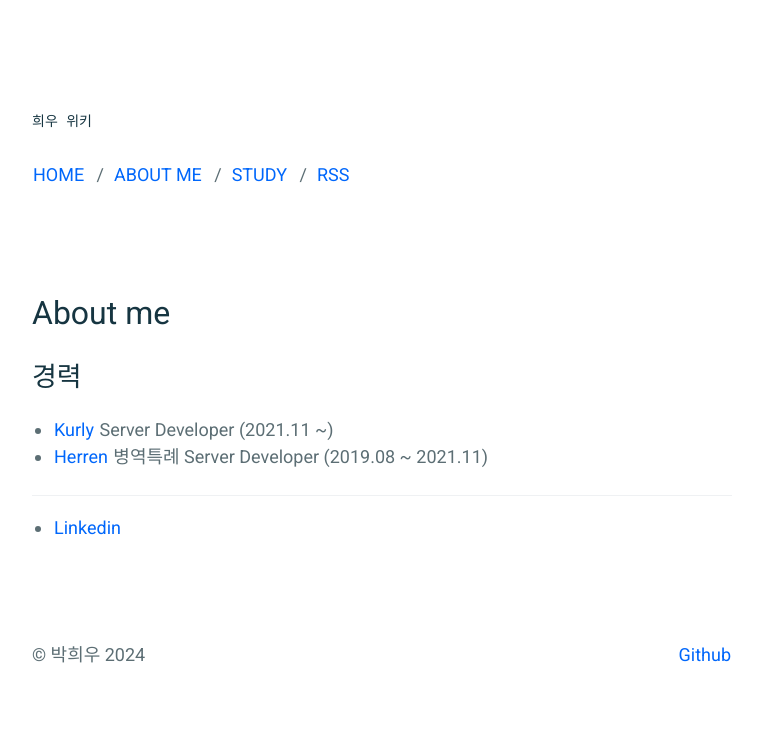
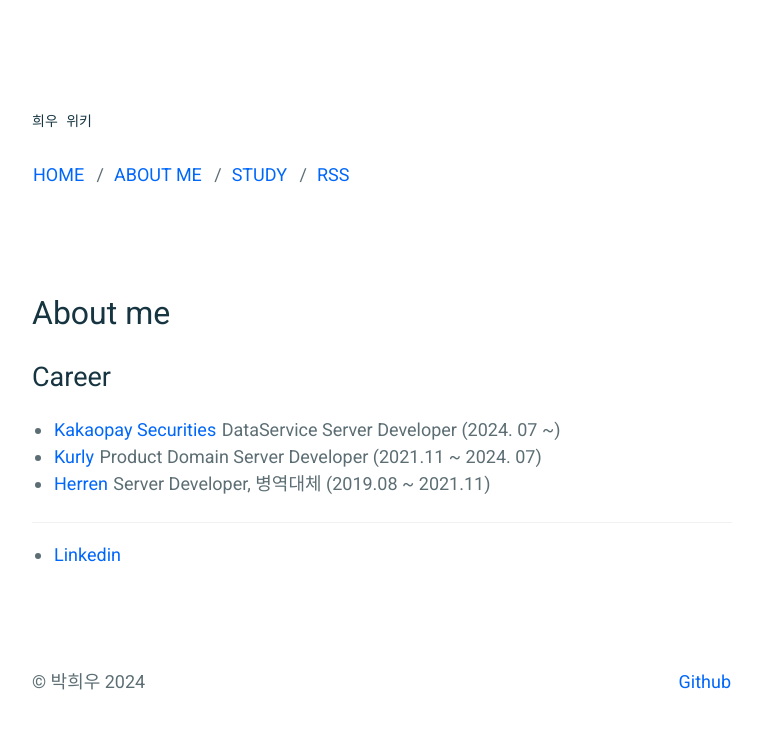
Before and after one commit to parkhuiwo0/parkhuiwo0.github.io, a Jekyll site: the page built from _pages/about.md, in a window 1280 px wide. Shown: the top 729 px of the page, without its empty margins (258-1021 px from the left). Built offline with Jekyll 4.4.1, drawn with Linux system fonts in a browser that asks for light colours.

Commit message:
Update about.md

```diff
--- a/_pages/about.md
+++ b/_pages/about.md
@@ -4,9 +4,10 @@ title: About me
 permalink: /about/
 ---
 
-# 경력
-- [Kurly](https://www.kurly.com) Server Developer (2021.11 ~)
-- [Herren](https://herrencorp.com) 병역특례 Server Developer (2019.08 ~ 2021.11)
+# Career
+- [Kakaopay Securities](https://kakaopaysec.com) DataService Server Developer (2024. 07 ~)
+- [Kurly](https://www.kurly.com) Product Domain Server Developer (2021.11 ~ 2024. 07)
+- [Herren](https://herrencorp.com) Server Developer, 병역대체 (2019.08 ~ 2021.11)
 
 
 
```
